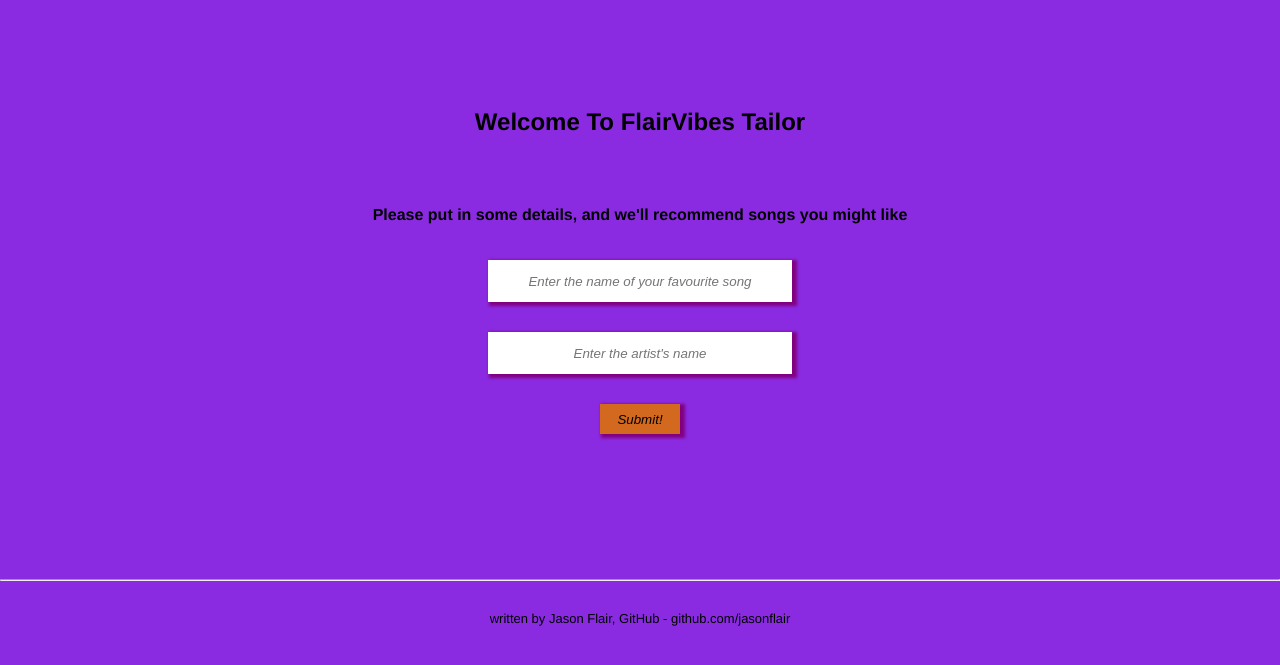
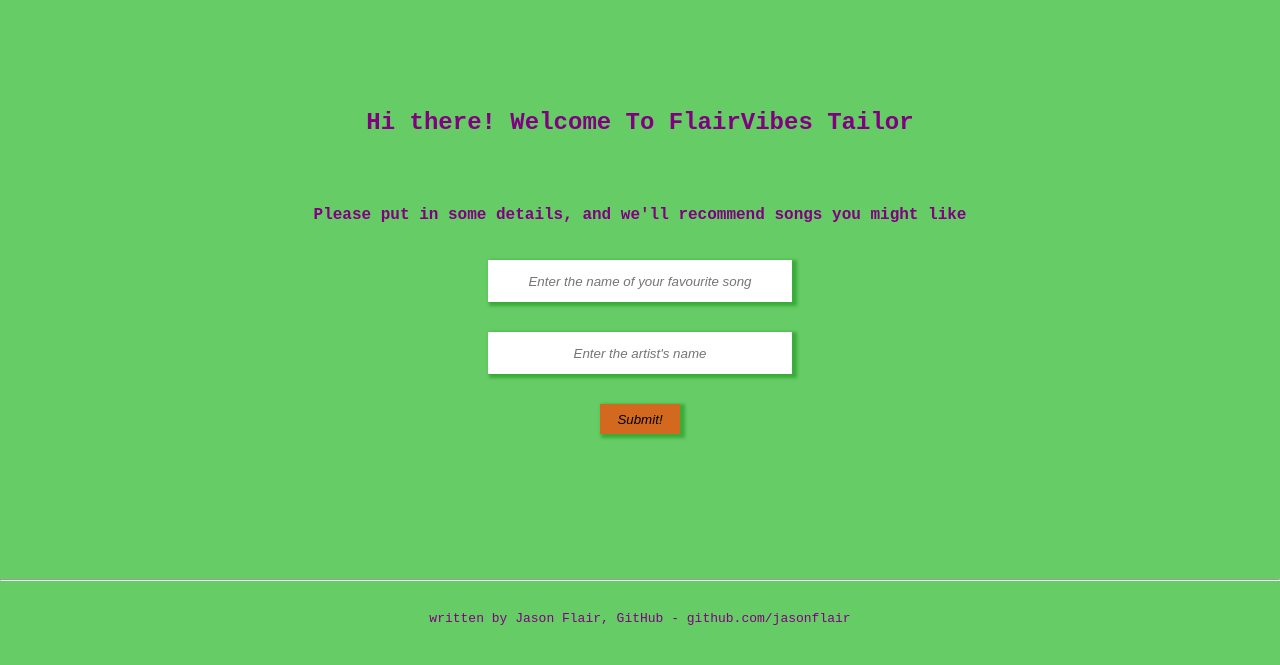
Before and after one commit to JasonFlair/FlairVibes_Tailor, a Flask app: page /fvt in a window 1280 px wide. Shown: the top 665 px of the page. Run offline with Flask 2, Linux system fonts and the light colour scheme; some libraries are stand-ins or nearby versions.

Commit message:
css changes

```diff
--- a/dynamic_webf/static/styles/common.css
+++ b/dynamic_webf/static/styles/common.css
@@ -1,14 +1,16 @@
 body {
-    font-family: Circular, "Helvetica Neue",Helvetica,Arial,sans-serif;
+    font-family: "Courier New", Courier, sans-serif, Circular, "Helvetica Neue",Helvetica;
     display: inline;
     text-align: center;
-    background-color: blueviolet;
+    background-color: #66cc66;
+    color: purple;
 }
 
 li {
   list-style-type: none;
-  font-family: Raleway;
+  font-family: "Courier New", Courier, sans-serif, Circular, "Helvetica Neue",Helvetica, Raleway;
   font-style: italic;
+  font-weight: medium;
   text-shadow: 3px 2px 3px 1px blue;
 }
 
@@ -25,13 +27,13 @@ li {
 }
 .recommendations h4 {
     font-weight: 500;
-    font-family: Raleway;
+    font-family: "Courier New", Courier, sans-serif, Circular, "Helvetica Neue",Helvetica, Raleway;
     text-shadow: 5px 2px 3px 2px black;
 }
 
 form input {
     border: None;
-    box-shadow: 3px 2px 3px 2px purple;
+    box-shadow: 3px 2px 3px 2px #39ac39;
 }
 
 ::-webkit-input-placeholder {
--- a/dynamic_webf/templates/flairvibestailor.html
+++ b/dynamic_webf/templates/flairvibestailor.html
@@ -12,7 +12,7 @@
         <header> </header>
         <div class="container">
             <section class="welcome">
-                <h2>Welcome To FlairVibes Tailor</h2>
+                <h2>Hi there! Welcome To FlairVibes Tailor</h2>
             </section>
             <section class="submission">
                 <div>
```
